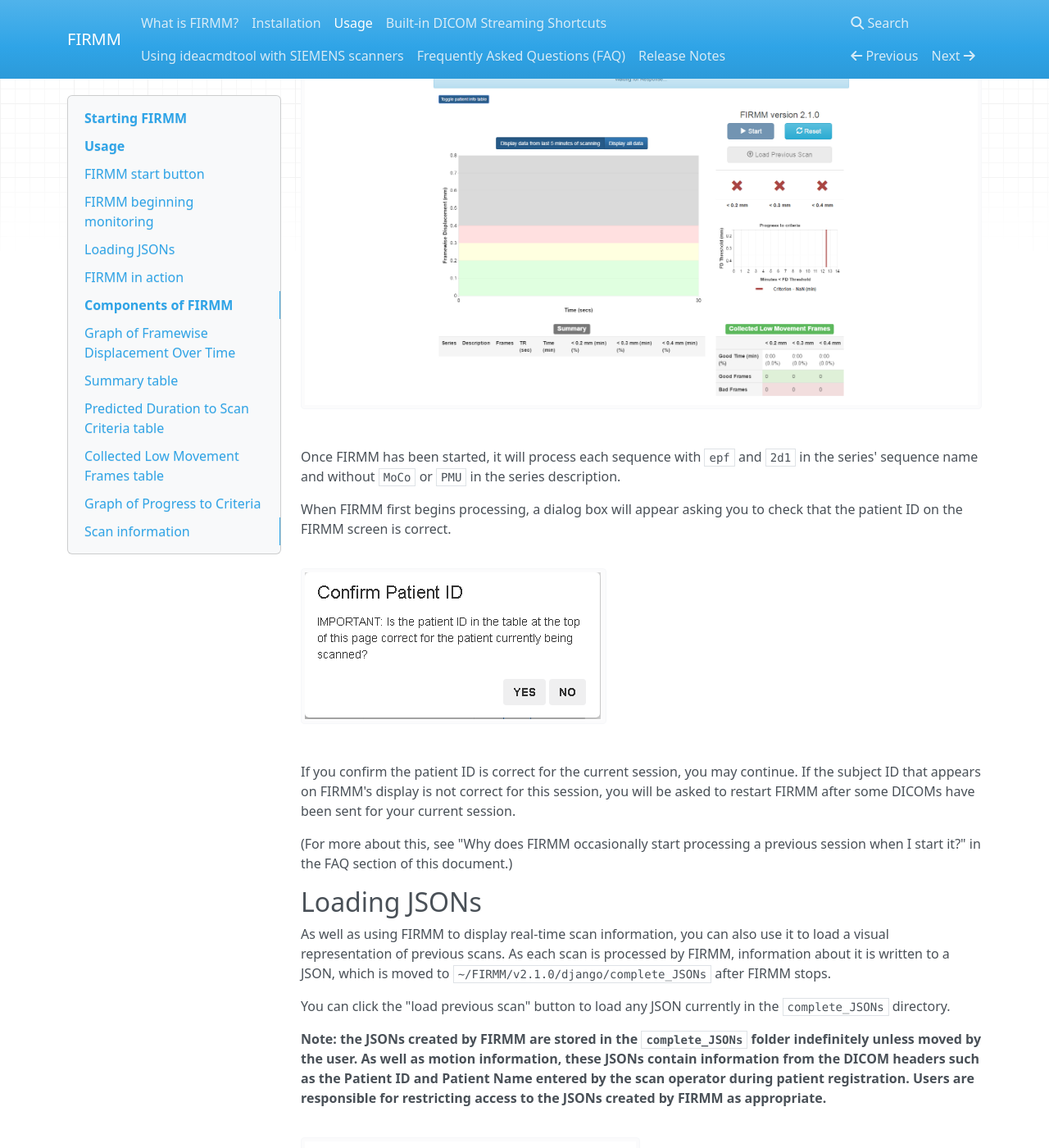
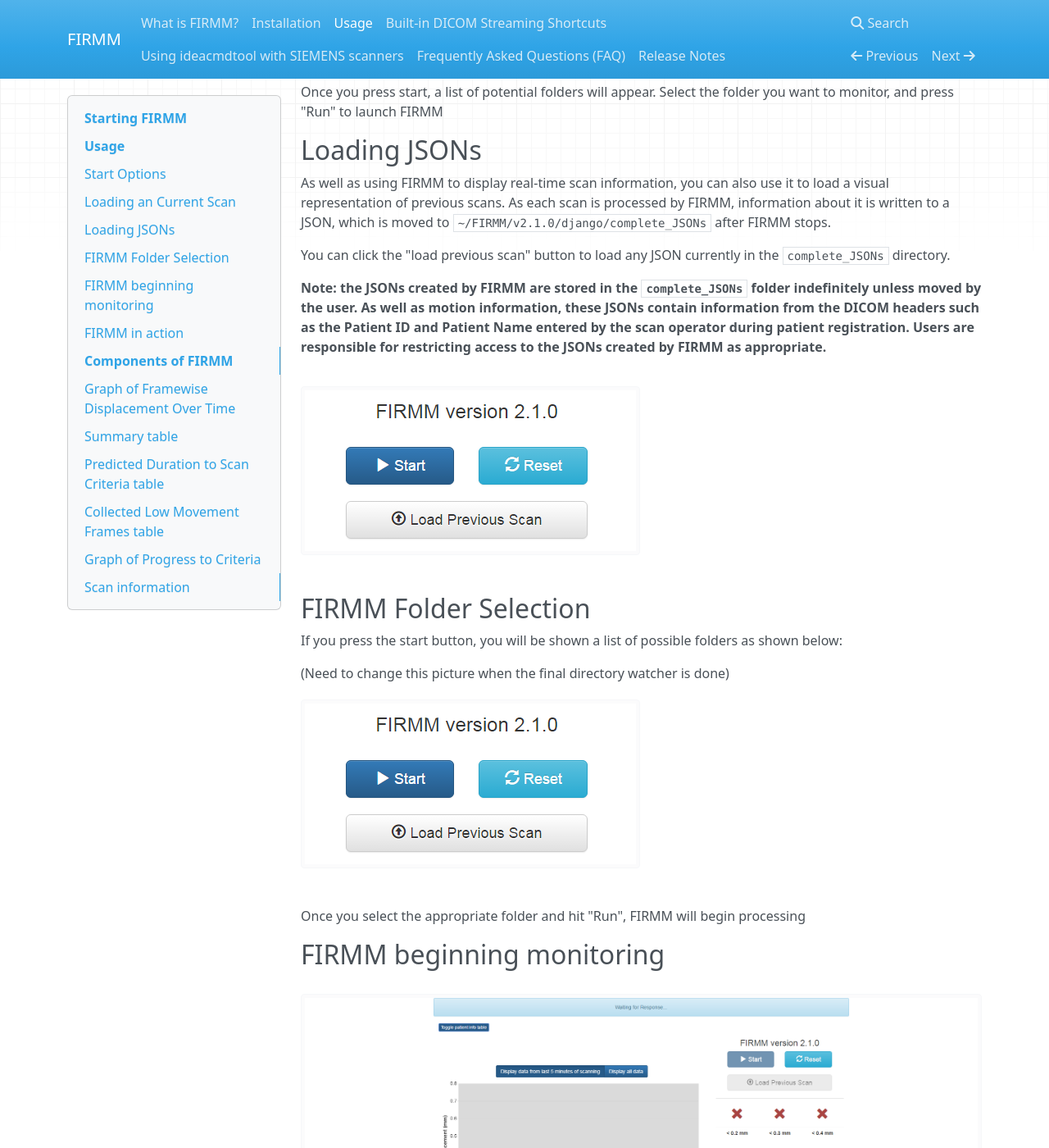
Before and after one commit to FIRMMsoftware/firmm_docs, an MkDocs documentation site: the page built from docs/FIRMM_USAGE.md, in a window 1280 px wide and 1400 px high, scrolled down 2061 px. Shown: the whole window at 82% size. Built offline with MkDocs 1.6.1, drawn with Linux system fonts in a browser that asks for light colours; nearby versions of some CDN libraries; old or Windows-style settings are respelled for this version of MkDocs; some of the changed text lies outside the part shown.

Commit message:
Update "Start" documentation (No picture of folder list)

```diff
--- a/docs/FIRMM_USAGE.md
+++ b/docs/FIRMM_USAGE.md
@@ -41,30 +41,17 @@ When FIRMM starts, a web browser should open and you should see a screen like th
 
 # Usage
 
-Once open, you need to click the start button at the top right of the FIRMM GUI window to begin monitoring for DICOMs.
-
-## FIRMM start button
+## Start Options
+In the upper right of the browser, there is a set of buttons:
 
 ![FIRMM start button](img/FIRMM_start_button.png)
 
-## FIRMM beginning monitoring
+You can click the start button to process a current DICOM series or click the "Load previous scan button" to process an old JSON
 
-![FIRMM after being started](img/FIRMM_started.png)
-
-Once FIRMM has been started, it will process each sequence with `epf` and `2d1` in the series' sequence name and without `MoCo` or `PMU` in the series description.
-
-<div class="page-break"></div>
-
-When FIRMM first begins processing, a dialog box will appear asking you to check that the patient ID on the FIRMM screen is correct.
-
-![Dialog asking user to confirm patient ID](img/popup.png)
-
-If you confirm the patient ID is correct for the current session, you may continue. If the subject ID that appears on FIRMM's display is not correct for this session, you will be asked to restart FIRMM after some DICOMs have been sent for your current session.
-
-(For more about this, see "Why does FIRMM occasionally start processing a previous session when I start it?" in the FAQ section of this document.)
+## Loading an Current Scan
+Once you press start, a list of potential folders will appear. Select the folder you want to monitor, and press "Run" to launch FIRMM
 
 ## Loading JSONs
-
 As well as using FIRMM to display real-time scan information, you can also use it to load a visual representation of previous scans. As each scan is processed by FIRMM, information about it is written to a JSON, which is moved to `~/FIRMM/v2.1.0/django/complete_JSONs` after FIRMM stops.
 
 You can click the "load previous scan" button to load any JSON currently in the `complete_JSONs` directory.
@@ -72,6 +59,22 @@ You can click the "load previous scan" button to load any JSON currently in the
 **Note: the JSONs created by FIRMM are stored in the `complete_JSONs` folder indefinitely unless moved by the user. As well as motion information, these JSONs contain information from the DICOM headers such as the Patient ID and Patient Name entered by the scan operator during patient registration. Users are responsible for restricting access to the JSONs created by FIRMM as appropriate.**
 
 ![Load previous scan button](img/FIRMM_start_button.png)
+
+<div class="page-break"></div>
+
+## FIRMM Folder Selection
+If you press the start button, you will be shown a list of possible folders as shown below:
+
+(Need to change this picture when the final directory watcher is done)
+![FIRMM start button](img/FIRMM_start_button.png)
+
+Once you select the appropriate folder and hit "Run", FIRMM will begin processing
+
+## FIRMM beginning monitoring
+
+![FIRMM after being started](img/FIRMM_started.png)
+
+Once FIRMM has been started, it will process each sequence with `epf` and `2d1` in the series' sequence name and without `MoCo` or `PMU` in the series description.
 
 <div class="page-break"></div>
 
```
